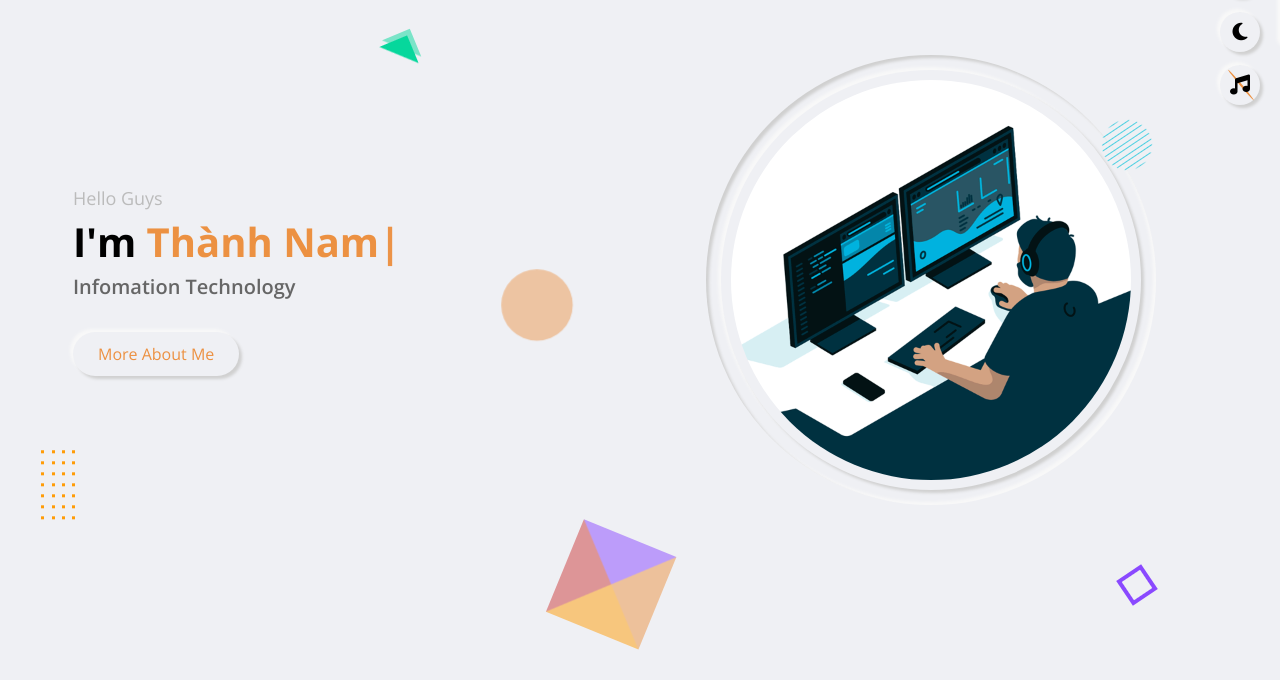
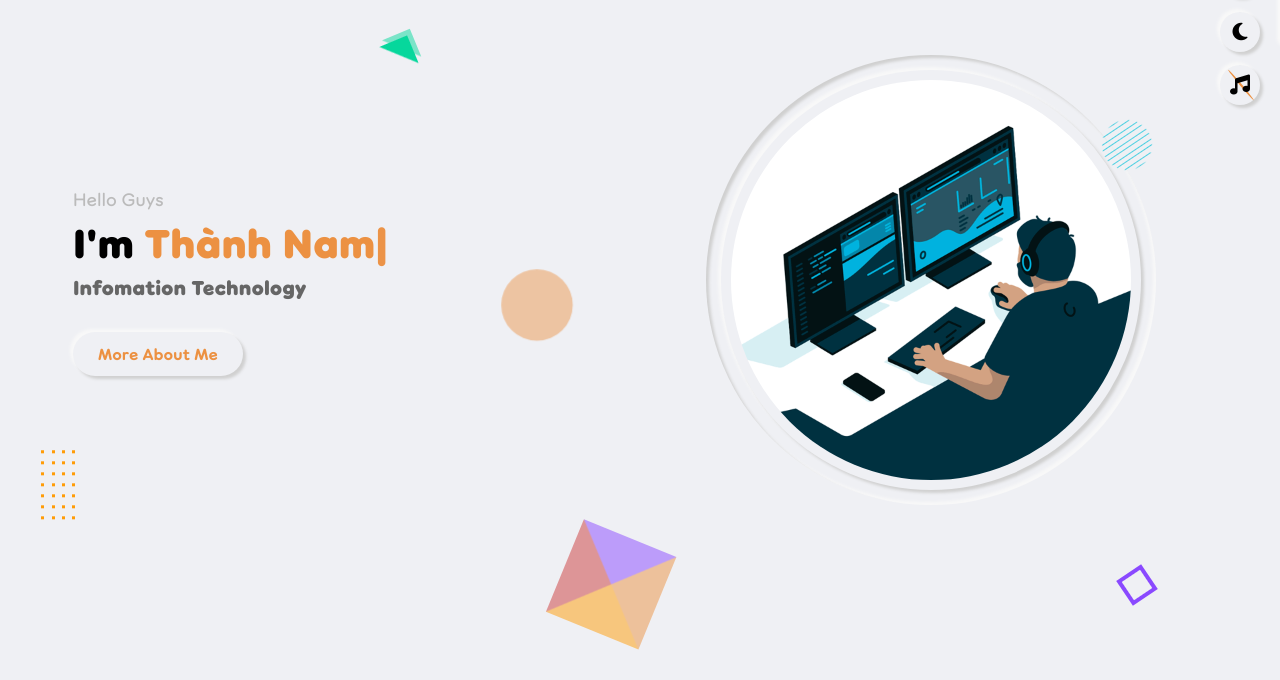
Before and after one commit to namnguyenthanhwork/personal-portfolio, a plain HTML site: page index.html in a window 1280 px wide. Shown: the part 120-800 px from the top of the page. Drawn offline with nearby package versions, Linux system fonts and the light colour scheme; the site is published under a folder, as on GitHub Pages, so addresses that start at the root find nothing.

Commit message:
Fix failed to load resource: missing fonts

```diff
--- a/css/style.css
+++ b/css/style.css
@@ -45,7 +45,7 @@
 
 @font-face {
   font-family: dunkin-sans;
-  src: url(/fonts/dunkin-sans/DunkinSans-Book.woff2) format('woff2');
+  src: url(../fonts/dunkin-sans/DunkinSans-Book.woff2) format('woff2');
   font-display: swap;
   font-weight: 400;
   font-style: normal;
@@ -53,7 +53,7 @@
 
 @font-face {
   font-family: dunkin-sans;
-  src: url(/fonts/dunkin-sans/DunkinSans-Medium.woff2) format('woff2');
+  src: url(../fonts/dunkin-sans/DunkinSans-Medium.woff2) format('woff2');
   font-display: swap;
   font-weight: 500;
   font-style: normal;
@@ -61,7 +61,7 @@
 
 @font-face {
   font-family: dunkin-sans;
-  src: url(/fonts/dunkin-sans/DunkinSans-ExtraBold.woff2) format('woff2');
+  src: url(../fonts/dunkin-sans/DunkinSans-ExtraBold.woff2) format('woff2');
   font-display: swap;
   font-weight: 800;
   font-style: normal;
```
